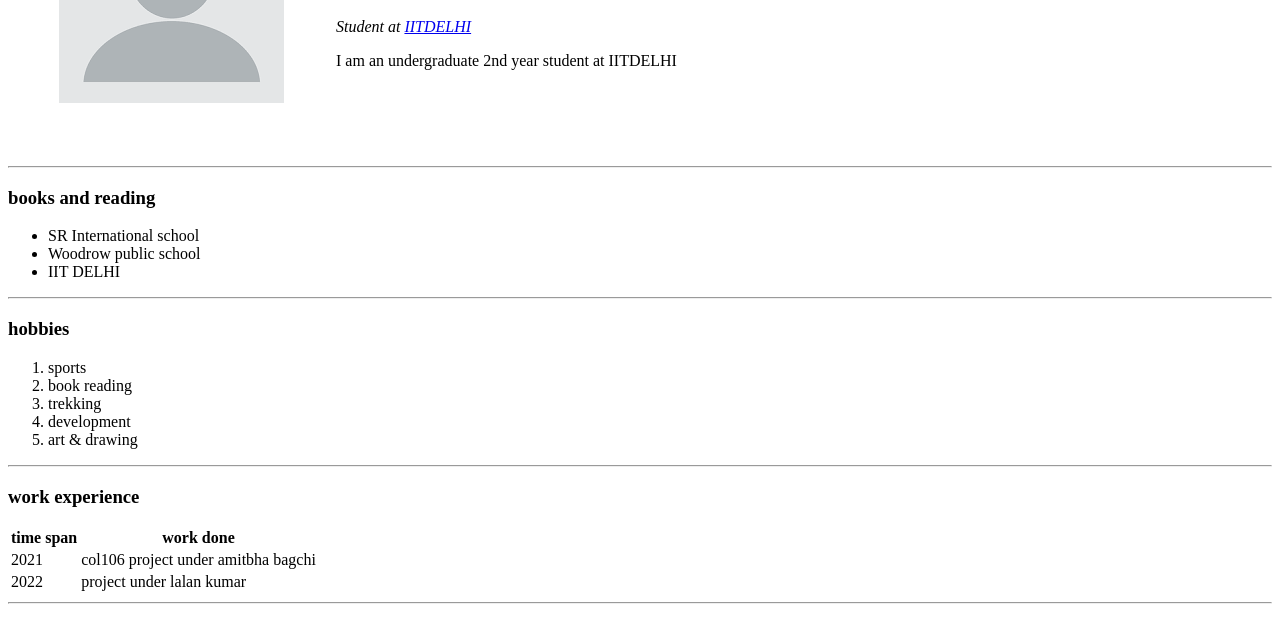
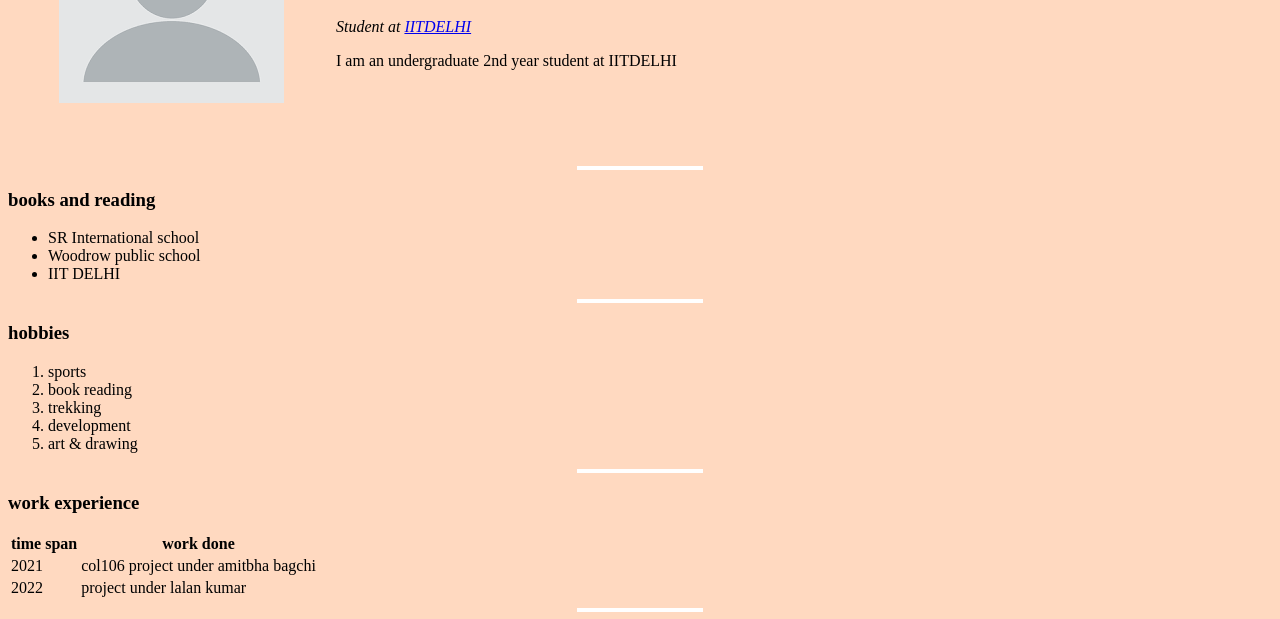
Before and after one commit to reshorom/CV-HMTL, a plain HTML site: page index.html in a window 1280 px wide. Shown: the part 181-800 px from the top of the page. Drawn offline with Linux system fonts and the light colour scheme.

Commit message:
minor changes

```diff
--- a/index.html
+++ b/index.html
@@ -3,9 +3,17 @@
   <head>
     <style>
       body{
-        color: FAF0D7;
+      background-color: #FFD9C0;
+      }
+      hr{
+        background-color: white;
+        border-top: 2px dotted;
+        border-style: none;
+        height: 4px;
+        width: 10%;
+      }
 
-      }
+
     </style>
     <meta charset="UTF-8" />
     <meta http-equiv="X-UA-Compatible" content="IE=edge" />
```
